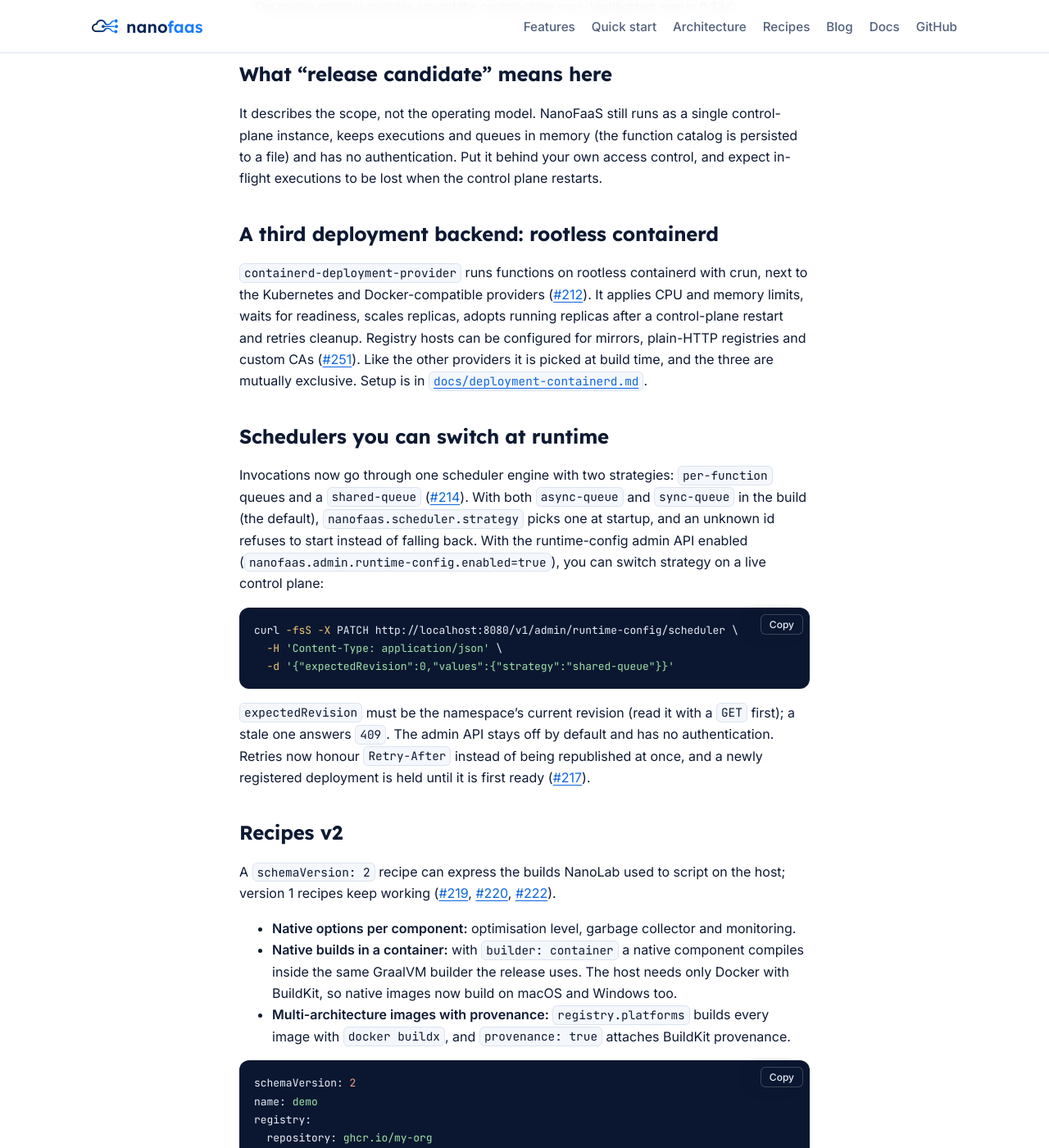
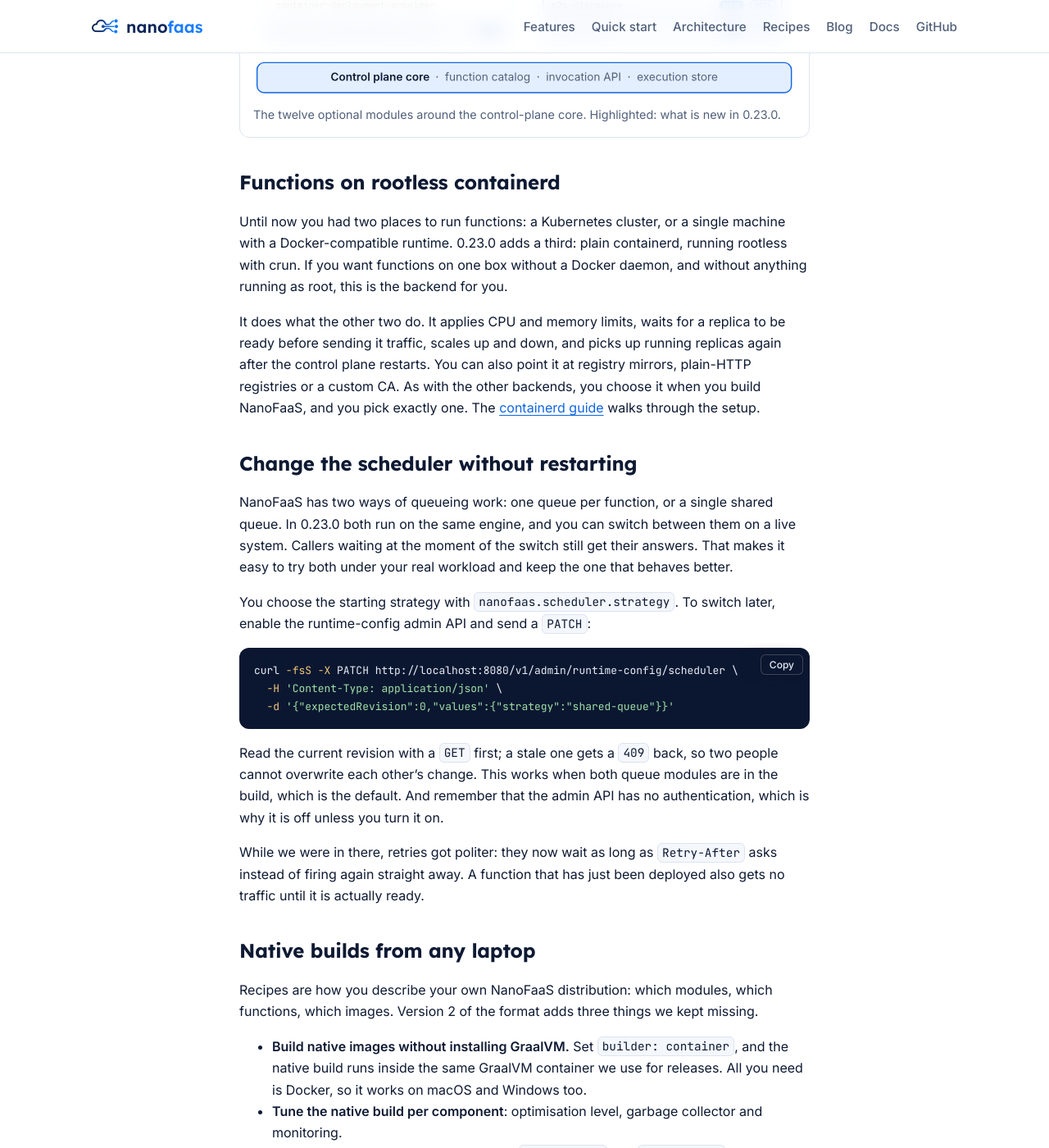
Before and after one commit to Nanofaas/nanofaas.github.io, a Jekyll site: the page built from _posts/2026-10-20-nanofaas-0-23-0.md, in a window 1280 px wide and 1400 px high, scrolled down 792 px. Shown: the whole window at 82% size. Built offline with Jekyll 4.4.1, drawn with Linux system fonts in a browser that asks for light colours; some of the changed text lies outside the part shown.

Commit message:
Rewrite the 0.23.0 post in a warmer, less changelog-like voice
Co-Authored-By: Claude Opus 5.5 <noreply@anthropic.com>

````diff
--- a/_posts/2026-10-20-nanofaas-0-23-0.md
+++ b/_posts/2026-10-20-nanofaas-0-23-0.md
@@ -1,12 +1,12 @@
 ---
 title: "NanoFaaS 0.23.0: the first release candidate"
-description: "A rootless containerd backend, schedulers you can switch at runtime, recipes v2 and a Rust SDK. NanoFaaS 0.23.0 is the first release we consider a release candidate; P2P discovery ships in beta."
+description: "Our first release candidate: functions on rootless containerd, schedulers you can swap on a running system, native builds from any laptop and a Rust SDK. P2P discovery arrives in beta."
 image: /assets/blog/nanofaas-0-23-0/preview.png
 ---
 
-NanoFaaS 0.23.0 is tagged. It is the first version we consider a release candidate: the feature set is the one we want to stabilise, and from here the work shifts from adding features to hardening what is there. The peer-to-peer modules are the exception. They are new, and they ship as beta.
+We just tagged NanoFaaS 0.23.0, and it is a milestone for us: the first version we are comfortable calling a release candidate. It took a month, 409 commits and 29 merged pull requests to get here. From now on, the plan is to stop piling up features and spend our time making the existing ones solid. The one exception is the peer-to-peer work, which is brand new and ships as beta.
 
-The release is [`v0.23.0`](https://github.com/Nanofaas/nanofaas/tree/v0.23.0): 409 commits and 29 merged pull requests since 0.22.0 ([full diff](https://github.com/Nanofaas/nanofaas/compare/v0.22.0...v0.23.0)).
+Before the tour, a word on what "release candidate" means for us. It is a statement about scope, not about running mission-critical traffic. NanoFaaS is still a single control-plane instance, it keeps executions and queues in memory (only the function catalog is saved to disk), and it has no authentication. Keep it behind your own access control, and expect in-flight work to be lost if the control plane restarts.
 
 <figure class="post-figure">
   <picture>
@@ -14,20 +14,20 @@ The release is [`v0.23.0`](https://github.com/Nanofaas/nanofaas/tree/v0.23.0): 4
     <img src="{{ '/assets/blog/nanofaas-0-23-0/modules-light.svg' | relative_url }}" width="459" height="216"
          alt="The control-plane core with twelve optional modules in five groups. New in 0.23.0: containerd-deployment-provider, and p2p-discovery and forecasting, both in beta; offload gains a one-shot mode in beta.">
   </picture>
-  <figcaption>The twelve optional modules around the control-plane core. Highlighted: new in 0.23.0.</figcaption>
+  <figcaption>The twelve optional modules around the control-plane core. Highlighted: what is new in 0.23.0.</figcaption>
 </figure>
 
-## What "release candidate" means here
+## Functions on rootless containerd
 
-It describes the scope, not the operating model. NanoFaaS still runs as a single control-plane instance, keeps executions and queues in memory (the function catalog is persisted to a file) and has no authentication. Put it behind your own access control, and expect in-flight executions to be lost when the control plane restarts.
+Until now you had two places to run functions: a Kubernetes cluster, or a single machine with a Docker-compatible runtime. 0.23.0 adds a third: plain containerd, running rootless with crun. If you want functions on one box without a Docker daemon, and without anything running as root, this is the backend for you.
 
-## A third deployment backend: rootless containerd
+It does what the other two do. It applies CPU and memory limits, waits for a replica to be ready before sending it traffic, scales up and down, and picks up running replicas again after the control plane restarts. You can also point it at registry mirrors, plain-HTTP registries or a custom CA. As with the other backends, you choose it when you build NanoFaaS, and you pick exactly one. The [containerd guide](https://github.com/Nanofaas/nanofaas/blob/v0.23.0/docs/deployment-containerd.md) walks through the setup.
 
-`containerd-deployment-provider` runs functions on rootless containerd with crun, next to the Kubernetes and Docker-compatible providers ([#212](https://github.com/Nanofaas/nanofaas/pull/212)). It applies CPU and memory limits, waits for readiness, scales replicas, adopts running replicas after a control-plane restart and retries cleanup. Registry hosts can be configured for mirrors, plain-HTTP registries and custom CAs ([#251](https://github.com/Nanofaas/nanofaas/pull/251)). Like the other providers it is picked at build time, and the three are mutually exclusive. Setup is in [`docs/deployment-containerd.md`](https://github.com/Nanofaas/nanofaas/blob/v0.23.0/docs/deployment-containerd.md).
+## Change the scheduler without restarting
 
-## Schedulers you can switch at runtime
+NanoFaaS has two ways of queueing work: one queue per function, or a single shared queue. In 0.23.0 both run on the same engine, and you can switch between them on a live system. Callers waiting at the moment of the switch still get their answers. That makes it easy to try both under your real workload and keep the one that behaves better.
 
-Invocations now go through one scheduler engine with two strategies: `per-function` queues and a `shared-queue` ([#214](https://github.com/Nanofaas/nanofaas/pull/214)). With both `async-queue` and `sync-queue` in the build (the default), `nanofaas.scheduler.strategy` picks one at startup, and an unknown id refuses to start instead of falling back. With the runtime-config admin API enabled (`nanofaas.admin.runtime-config.enabled=true`), you can switch strategy on a live control plane:
+You choose the starting strategy with `nanofaas.scheduler.strategy`. To switch later, enable the runtime-config admin API and send a `PATCH`:
 
 ```bash
 curl -fsS -X PATCH http://localhost:8080/v1/admin/runtime-config/scheduler \
@@ -35,15 +35,17 @@ curl -fsS -X PATCH http://localhost:8080/v1/admin/runtime-config/scheduler \
   -d '{"expectedRevision":0,"values":{"strategy":"shared-queue"}}'
 ```
 
-`expectedRevision` must be the namespace's current revision (read it with a `GET` first); a stale one answers `409`. The admin API stays off by default and has no authentication. Retries now honour `Retry-After` instead of being republished at once, and a newly registered deployment is held until it is first ready ([#217](https://github.com/Nanofaas/nanofaas/pull/217)).
+Read the current revision with a `GET` first; a stale one gets a `409` back, so two people cannot overwrite each other's change. This works when both queue modules are in the build, which is the default. And remember that the admin API has no authentication, which is why it is off unless you turn it on.
 
-## Recipes v2
+While we were in there, retries got politer: they now wait as long as `Retry-After` asks instead of firing again straight away. A function that has just been deployed also gets no traffic until it is actually ready.
 
-A `schemaVersion: 2` recipe can express the builds NanoLab used to script on the host; version 1 recipes keep working ([#219](https://github.com/Nanofaas/nanofaas/pull/219), [#220](https://github.com/Nanofaas/nanofaas/pull/220), [#222](https://github.com/Nanofaas/nanofaas/pull/222)).
+## Native builds from any laptop
 
-- **Native options per component:** optimisation level, garbage collector and monitoring.
-- **Native builds in a container:** with `builder: container` a native component compiles inside the same GraalVM builder the release uses. The host needs only Docker with BuildKit, so native images now build on macOS and Windows too.
-- **Multi-architecture images with provenance:** `registry.platforms` builds every image with `docker buildx`, and `provenance: true` attaches BuildKit provenance.
+Recipes are how you describe your own NanoFaaS distribution: which modules, which functions, which images. Version 2 of the format adds three things we kept missing.
+
+- **Build native images without installing GraalVM.** Set `builder: container`, and the native build runs inside the same GraalVM container we use for releases. All you need is Docker, so it works on macOS and Windows too.
+- **Tune the native build per component**: optimisation level, garbage collector and monitoring.
+- **Publish multi-architecture images.** List `linux/amd64` and `linux/arm64` and you get one image for both, with build provenance attached if you ask for it.
 
 ```yaml
 schemaVersion: 2
@@ -61,44 +63,41 @@ controlPlane:
     native: {optimization: s}
 ```
 
-Native builds also evaluate Spring AOT conditions with the recipe's configuration, so a JVM and a native control plane built from the same recipe select the same components ([#224](https://github.com/Nanofaas/nanofaas/pull/224)).
+Your version 1 recipes keep working unchanged. We also fixed a subtle mismatch: a native build now reads the recipe's configuration, so the JVM and native versions of the same recipe end up with exactly the same components.
 
-## A Rust SDK and smaller function images
+## Rust, and lighter function images
 
-Functions can now be written in Rust. The SDK implements the same runtime contract as the others, `fn-init` has a Rust template, and the four reference functions ship in Rust too. That makes Java, Python, Go, JavaScript and Rust, plus Bash examples.
+You can now write functions in Rust. The SDK follows the same contract as the others, `fn-init` can scaffold a Rust project, and the four example functions come in Rust as well. That brings the list to Java, Python, Go, JavaScript and Rust, plus Bash examples.
 
-Function images got smaller:
+We also put the function images on a diet. Smaller images mean faster pulls and quicker cold starts; the Python example is now ready in about 0.8 seconds instead of 1.
 
 | Language | Before | Now |
 |---|---|---|
-| Go | ~21.5 MB on Alpine | ~8.9 MB, static binary on `scratch` |
-| Python (`word-stats`) | 156.6 MB on `slim` | 72.8 MB on Alpine, precompiled bytecode |
-| JavaScript | 165.5 MB on Node 20 (Alpine) | 108.9 MB on Node 24 (Alpine) |
+| Go | ~21.5 MB | ~8.9 MB, a static binary on `scratch` |
+| Python (`word-stats`) | 156.6 MB | 72.8 MB on Alpine |
+| JavaScript | 165.5 MB (Node 20) | 108.9 MB (Node 24) |
 
-## In beta: P2P discovery, forecasting and one-shot offload
+## In beta: nodes that cooperate
 
-Two new modules are excluded from the default build, and a new offload mode is off by default; all three stay inert until enabled. Expect their configuration and APIs to change.
+The newest part of 0.23.0 is aimed at setups with several NanoFaaS nodes, for example at the edge. All of it is off unless you enable it, and its configuration and APIs may still change, which is why it is labelled beta.
 
-- **`p2p-discovery`** finds other NanoFaaS nodes, measures latency and Vivaldi coordinates, picks active neighbours and exchanges messages with them ([#234](https://github.com/Nanofaas/nanofaas/pull/234)). Neighbours can also share registered functions, image inventories and resource observations ([#241](https://github.com/Nanofaas/nanofaas/pull/241)). Every node knows every other node, which fits tens to a few hundred nodes. See its [README](https://github.com/Nanofaas/nanofaas/blob/v0.23.0/platform/modules/p2p-discovery/README.md).
-- **`forecasting`** estimates each function's future arrival rate, with an EWMA over observed requests or from a supplied trace ([docs](https://github.com/Nanofaas/nanofaas/blob/v0.23.0/docs/forecasting.md)).
-- **One-shot offload**, a new mode of the `offload` module, uses both: nodes agree over P2P which replicas each one prepares and whether a request runs locally, on a neighbour or in the cloud ([#244](https://github.com/Nanofaas/nanofaas/pull/244), [docs](https://github.com/Nanofaas/nanofaas/blob/v0.23.0/docs/one-shot.md)).
+- **`p2p-discovery`** lets nodes find each other, measure the latency between them and pick their nearest neighbours. Neighbours can also tell each other which functions they run, which images they already have and how busy they are. It suits groups of tens to a few hundred nodes. Its [README](https://github.com/Nanofaas/nanofaas/blob/v0.23.0/platform/modules/p2p-discovery/README.md) has the details.
+- **`forecasting`** estimates how many requests each function will receive next, from the traffic it has seen or from a trace you provide ([docs](https://github.com/Nanofaas/nanofaas/blob/v0.23.0/docs/forecasting.md)).
+- **One-shot offload** brings the two together. Nodes use the forecasts to agree in advance on who prepares which replicas, and each request then runs locally, on a neighbour or in the cloud ([docs](https://github.com/Nanofaas/nanofaas/blob/v0.23.0/docs/one-shot.md)).
 
-## Hardening
+## The less visible work
 
-- Release checks now block on any failed, cancelled or skipped job and on new SpotBugs findings ([#243](https://github.com/Nanofaas/nanofaas/pull/243)).
-- SonarQube findings went from 538 to 0 across Java, Python, Go, JavaScript and Rust ([#215](https://github.com/Nanofaas/nanofaas/pull/215)).
-- Fixes for native builds (CLI configuration contexts, AWT libraries in the QR function), for restarting with persisted resource settings, and for read timeouts on external functions, now reported as `EXTERNAL_TIMEOUT`.
-- `/actuator/info` reports the effective execution retention ([#233](https://github.com/Nanofaas/nanofaas/pull/233)).
+A release candidate has to earn the name, so a large share of this release went into things you will hopefully never notice. Our release checks now stop on any failed or skipped job and on any new static-analysis finding. We cleared all 538 open SonarQube issues across the five languages. We fixed several native-build problems and a control plane that refused to restart when a saved function had explicit resource limits, and timeouts from external functions are now reported as timeouts rather than generic errors.
 
-## Upgrade notes
+## Before you upgrade
 
 - Python projects need Python 3.12 or newer.
 - The JavaScript SDK and functions need Node 24.
-- When a synchronous caller's wait times out, the response is now HTTP 408 with the execution id and `status=timeout`. The execution keeps running and can still be polled.
-- Function-management errors share one JSON shape: `{error, message, details?}`.
+- If a synchronous call times out while waiting for its result, the caller now gets HTTP 408 with the execution id and `status=timeout`. The execution itself keeps going, and you can still fetch its result.
+- Errors from the function-management API all share one JSON shape: `{error, message, details?}`.
 - The Helm chart runs exactly one control plane and upgrades it with the `Recreate` strategy.
 
-## Try it
+## Give it a spin
 
 ```bash
 git clone --branch v0.23.0 https://github.com/Nanofaas/nanofaas.git
@@ -106,4 +105,6 @@ cd nanofaas
 ./gradlew :control-plane:bootRun
 ```
 
-Then follow the [quick start](/#quick-start) to register and invoke a function. Found a problem? [Open an issue](https://github.com/Nanofaas/nanofaas/issues).
+From there, the [quick start](/#quick-start) has you registering and invoking a function in a couple of minutes. The full list of changes is in the [diff since 0.22.0](https://github.com/Nanofaas/nanofaas/compare/v0.22.0...v0.23.0).
+
+This is the version we want you to try and to break. If something is confusing, missing or just wrong, [open an issue](https://github.com/Nanofaas/nanofaas/issues). Reports like that are what will turn this candidate into a release.
````
